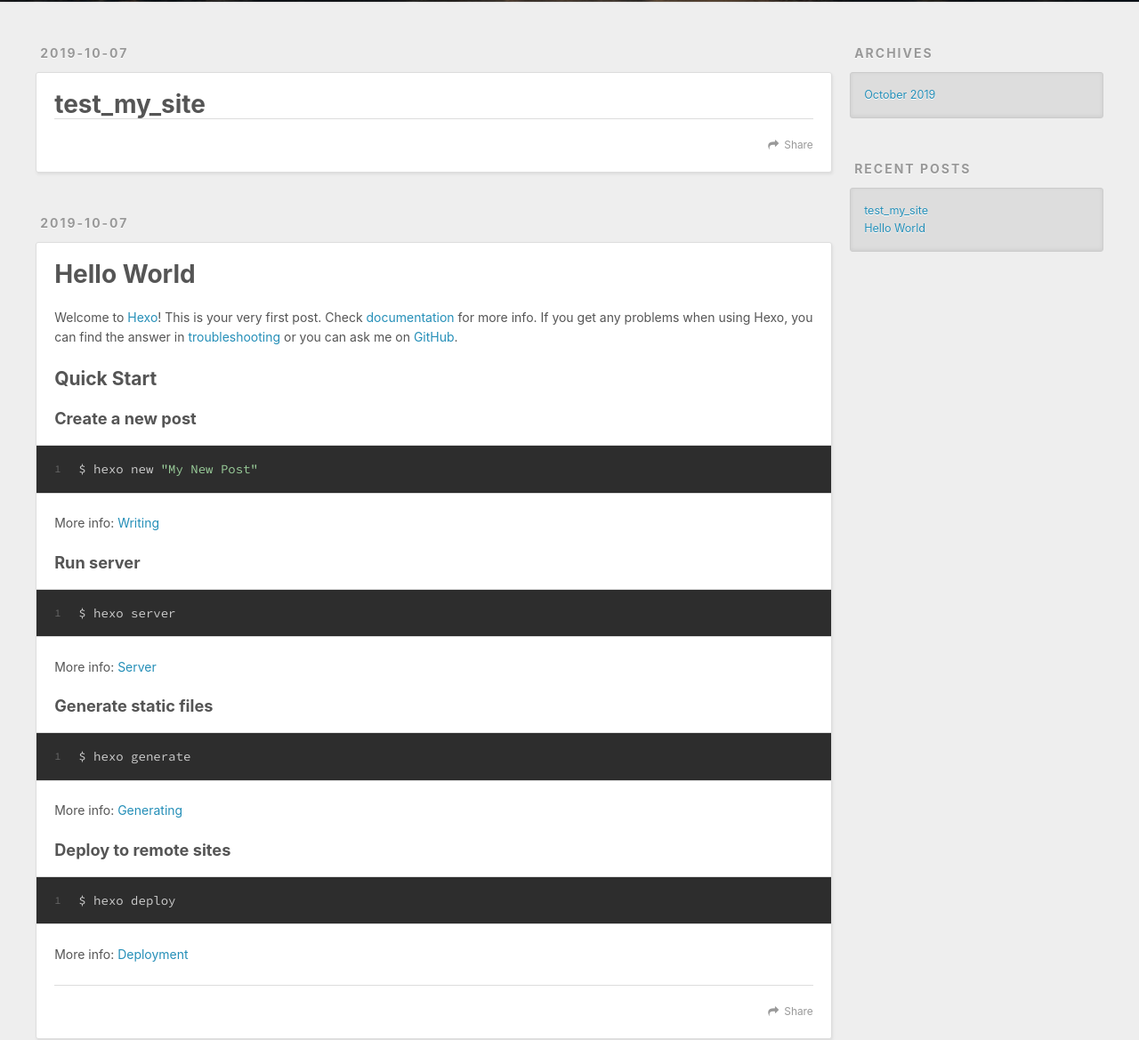
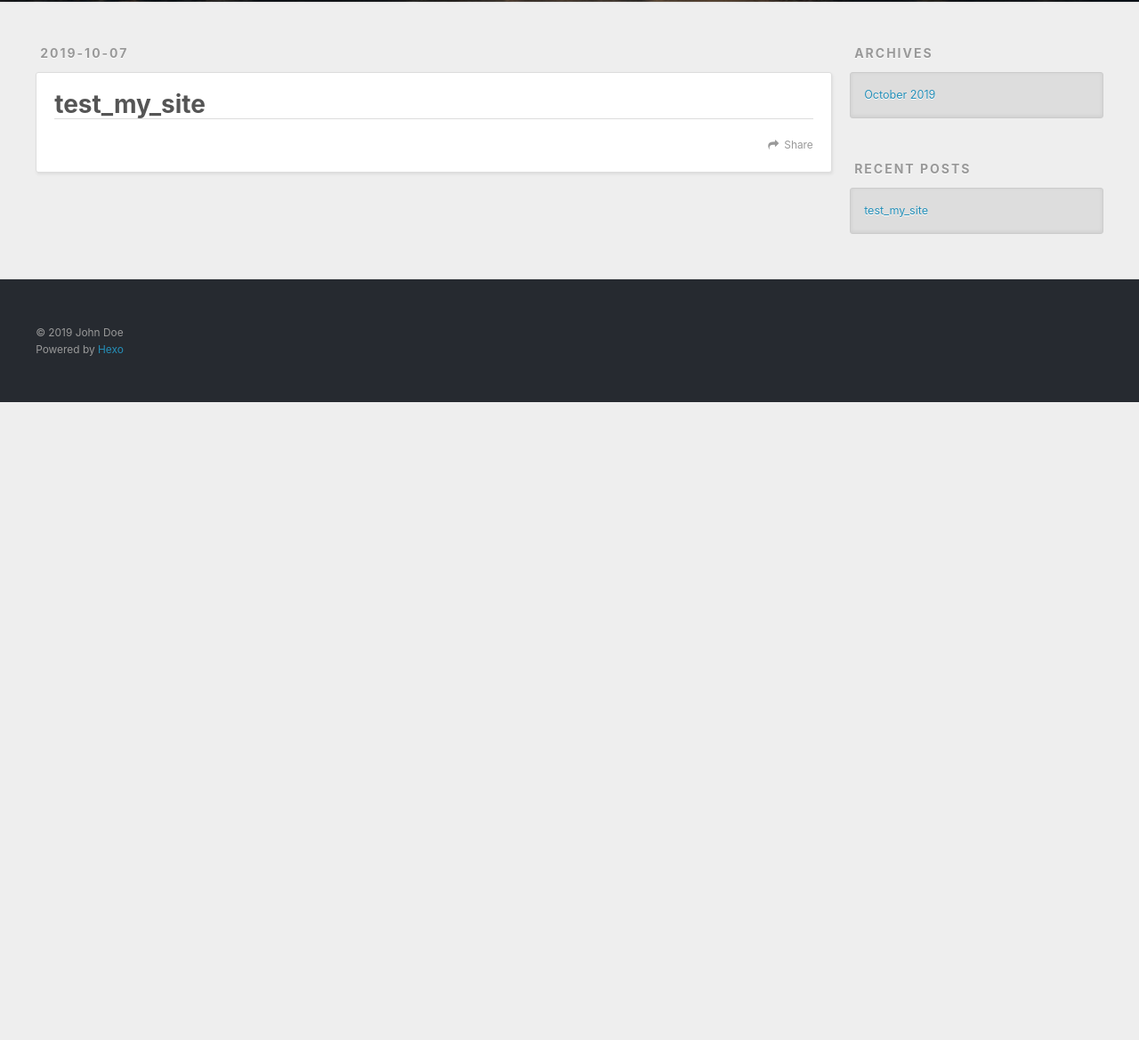
Before and after one commit to DAYceng/DAYceng.github.io, a plain HTML site: page index.html in a window 1280 px wide. Shown: the part 298-1467 px from the top of the page at 89% size. After the commit the page ends 800 px from the top, so only its background shows below. Drawn offline with nearby package versions, Linux system fonts and the light colour scheme.

Commit message:
Site updated: 2019-10-07 21:01:04

```diff
--- a/index.html
+++ b/index.html
@@ -88,56 +88,7 @@
 
     </div>
     <footer class="article-footer">
-      <a data-url="http://yoursite.com/2019/10/07/test-my-site/" data-id="ck1gf236l0000gsm8h8zv7c8f" class="article-share-link">Share</a>
-
-
-    </footer>
-  </div>
-
-</article>
-
-
-
-    <article id="post-hello-world" class="article article-type-post" itemscope itemprop="blogPost">
-  <div class="article-meta">
-    <a href="/2019/10/07/hello-world/" class="article-date">
-  <time datetime="2019-10-07T12:46:13.462Z" itemprop="datePublished">2019-10-07</time>
-</a>
-
-  </div>
-  <div class="article-inner">
-
-
-      <header class="article-header">
-
-
-    <h1 itemprop="name">
-      <a class="article-title" href="/2019/10/07/hello-world/">Hello World</a>
-    </h1>
-
-
-      </header>
-
-    <div class="article-entry" itemprop="articleBody">
-
-        <p>Welcome to <a href="https://hexo.io/" target="_blank" rel="noopener">Hexo</a>! This is your very first post. Check <a href="https://hexo.io/docs/" target="_blank" rel="noopener">documentation</a> for more info. If you get any problems when using Hexo, you can find the answer in <a href="https://hexo.io/docs/troubleshooting.html" target="_blank" rel="noopener">troubleshooting</a> or you can ask me on <a href="https://github.com/hexojs/hexo/issues" target="_blank" rel="noopener">GitHub</a>.</p>
-<h2 id="Quick-Start"><a href="#Quick-Start" class="headerlink" title="Quick Start"></a>Quick Start</h2><h3 id="Create-a-new-post"><a href="#Create-a-new-post" class="headerlink" title="Create a new post"></a>Create a new post</h3><figure class="highlight bash"><table><tr><td class="gutter"><pre><span class="line">1</span><br></pre></td><td class="code"><pre><span class="line">$ hexo new <span class="string">"My New Post"</span></span><br></pre></td></tr></table></figure>
-
-<p>More info: <a href="https://hexo.io/docs/writing.html" target="_blank" rel="noopener">Writing</a></p>
-<h3 id="Run-server"><a href="#Run-server" class="headerlink" title="Run server"></a>Run server</h3><figure class="highlight bash"><table><tr><td class="gutter"><pre><span class="line">1</span><br></pre></td><td class="code"><pre><span class="line">$ hexo server</span><br></pre></td></tr></table></figure>
-
-<p>More info: <a href="https://hexo.io/docs/server.html" target="_blank" rel="noopener">Server</a></p>
-<h3 id="Generate-static-files"><a href="#Generate-static-files" class="headerlink" title="Generate static files"></a>Generate static files</h3><figure class="highlight bash"><table><tr><td class="gutter"><pre><span class="line">1</span><br></pre></td><td class="code"><pre><span class="line">$ hexo generate</span><br></pre></td></tr></table></figure>
-
-<p>More info: <a href="https://hexo.io/docs/generating.html" target="_blank" rel="noopener">Generating</a></p>
-<h3 id="Deploy-to-remote-sites"><a href="#Deploy-to-remote-sites" class="headerlink" title="Deploy to remote sites"></a>Deploy to remote sites</h3><figure class="highlight bash"><table><tr><td class="gutter"><pre><span class="line">1</span><br></pre></td><td class="code"><pre><span class="line">$ hexo deploy</span><br></pre></td></tr></table></figure>
-
-<p>More info: <a href="https://hexo.io/docs/deployment.html" target="_blank" rel="noopener">Deployment</a></p>
-
-
-    </div>
-    <footer class="article-footer">
-      <a data-url="http://yoursite.com/2019/10/07/hello-world/" data-id="ck1gf236r0001gsm8tyyowomo" class="article-share-link">Share</a>
+      <a data-url="http://yoursite.com/2019/10/07/test-my-site/" data-id="ck1gfbmak0000h8m82vffiwki" class="article-share-link">Share</a>
 
 
     </footer>
@@ -181,10 +132,6 @@
             <a href="/2019/10/07/test-my-site/">test_my_site</a>
           </li>
 
-          <li>
-            <a href="/2019/10/07/hello-world/">Hello World</a>
-          </li>
-
       </ul>
     </div>
   </div>
```
Also changed, not shown: 2019/10/07/test-my-site/index.html (+1 -15 lines), archives/2019/10/index.html (+0 -23 lines), archives/2019/index.html (+0 -23 lines), archives/index.html (+0 -23 lines).
